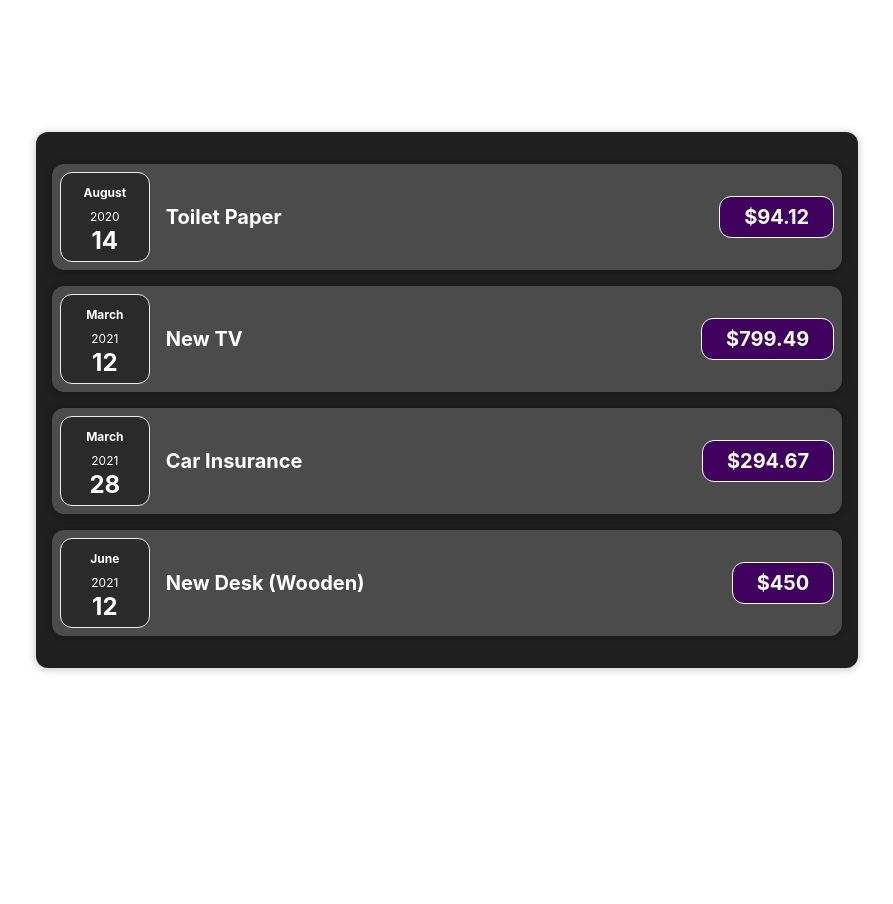
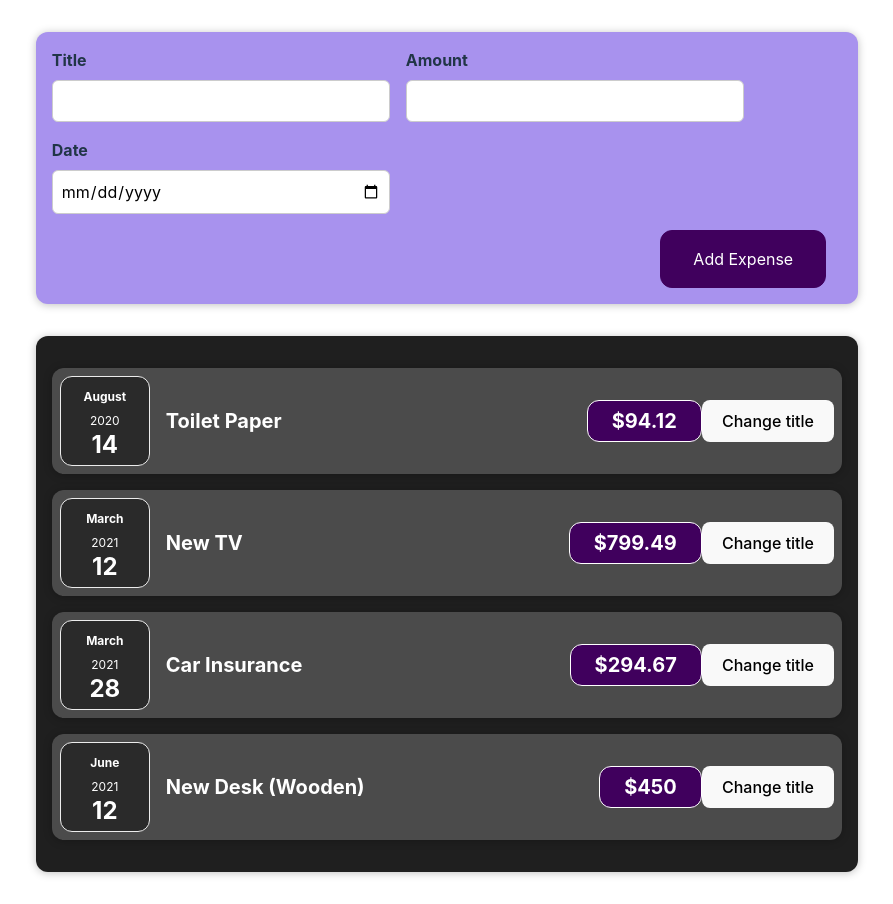
Before and after one commit to mbartos00/udemy-react, a React (Vite) app: page / in a window 1280 px wide. Shown: the whole page, without its empty margins (193-1086 px from the left). Before the commit the page ends 800 px from the top, so only its background shows below. Built offline with nearby package versions, Linux system fonts and the light colour scheme.

Commit message:
Add useState to components, add form component

```diff
--- a/src/App.jsx
+++ b/src/App.jsx
@@ -1,4 +1,5 @@
 import Expenses from './components/Expenses/Expenses';
+import NewExpense from './components/NewExpense/NewExpense';
 
 const App = () => {
   const expenses = [
@@ -25,6 +26,7 @@
 
   return (
     <div>
+      <NewExpense />
       <Expenses expenses={expenses} />
     </div>
   );
--- a/src/components/Expenses/ExpenseItem.jsx
+++ b/src/components/Expenses/ExpenseItem.jsx
@@ -1,17 +1,22 @@
-import React from 'react';
 import './ExpenseItem.css';
 import ExpenseDate from './ExpenseDate';
 import Card from '../UI/Card';
+import { useState } from 'react';
+
 const ExpenseItem = ({ date, title, amount }) => {
+  const [expenseTitle, setExpenseTitle] = useState(title);
+  const handleClick = () => {
+    setExpenseTitle();
+  };
+
   return (
     <Card className='expense-item'>
-      <div>
-        <ExpenseDate date={date} />
-      </div>
+      <ExpenseDate date={date} />
       <div className='expense-item__description'>
-        <h2>{title}</h2>
+        <h2>{expenseTitle}</h2>
         <div className='expense-item__price'>${amount}</div>
       </div>
+      <button onClick={handleClick}>Change title</button>
     </Card>
   );
 };
--- /dev/null
+++ b/src/components/NewExpense/ExpenseForm.css
@@ -0,0 +1,26 @@
+.new-expense__controls {
+  display: flex;
+  flex-wrap: wrap;
+  gap: 1rem;
+  margin-bottom: 1rem;
+  text-align: left;
+}
+
+.new-expense__control label {
+  font-weight: bold;
+  margin-bottom: 0.5rem;
+  display: block;
+}
+
+.new-expense__control input {
+  font: inherit;
+  padding: 0.5rem;
+  border-radius: 6px;
+  border: 1px solid #ccc;
+  width: 20rem;
+  max-width: 100%;
+}
+
+.new-expense__actions {
+  text-align: right;
+}
--- /dev/null
+++ b/src/components/NewExpense/ExpenseForm.jsx
@@ -0,0 +1,66 @@
+import React, { useState } from 'react';
+import './ExpenseForm.css';
+
+function ExpenseForm() {
+  const [inputValues, setinputValues] = useState({
+    title: '',
+    amount: '',
+    date: '',
+  });
+
+  const handleFormSubmit = (e) => {
+    e.preventDefault();
+    const date = new Date(inputValues.date);
+    const expenseData = {
+      ...inputValues,
+      date,
+    };
+    setinputValues({ title: '', amount: '', date: '' });
+  };
+
+  const handleInputChange = (e) => {
+    setinputValues((prev) => ({ ...prev, [e.target.id]: e.target.value }));
+  };
+  return (
+    <form onSubmit={handleFormSubmit}>
+      <div className='new-expense__controls'>
+        <div className='new-expense__control'>
+          <label htmlFor='title'>Title</label>
+          <input
+            value={inputValues.title}
+            onChange={handleInputChange}
+            id='title'
+            type='text'
+          />
+        </div>
+        <div className='new-expense__control'>
+          <label htmlFor='amount'>Amount</label>
+          <input
+            value={inputValues.amount}
+            onChange={handleInputChange}
+            id='amount'
+            type='number'
+            min='0.01'
+            step='0.01'
+          />
+        </div>
+        <div className='new-expense__control'>
+          <label htmlFor='date'>Date</label>
+          <input
+            value={inputValues.date}
+            onChange={handleInputChange}
+            id='date'
+            type='date'
+            min='2019-01-01'
+            max='2025-12-31'
+          />
+        </div>
+      </div>
+      <div className='new-expense__actions'>
+        <button>Add Expense</button>
+      </div>
+    </form>
+  );
+}
+
+export default ExpenseForm;
--- /dev/null
+++ b/src/components/NewExpense/NewExpense.css
@@ -0,0 +1,38 @@
+.new-expense {
+  background-color: #a892ee;
+  padding: 1rem;
+  margin: 2rem auto;
+  width: 50rem;
+  max-width: 95%;
+  border-radius: 12px;
+  text-align: center;
+  box-shadow: 0 1px 8px rgba(0, 0, 0, 0.25);
+}
+
+.new-expense button {
+  font: inherit;
+  cursor: pointer;
+  padding: 1rem 2rem;
+  border: 1px solid #40005d;
+  background-color: #40005d;
+  color: white;
+  border-radius: 12px;
+  margin-right: 1rem;
+}
+
+.new-expense button:hover,
+.new-expense button:active {
+  background-color: #510674;
+  border-color: #510674;
+}
+
+.new-expense button.alternative {
+  color: #220131;
+  border-color: transparent;
+  background-color: transparent;
+}
+
+.new-expense button.alternative:hover,
+.new-expense button.alternative:active {
+  background-color: #ddb3f8;
+}
--- /dev/null
+++ b/src/components/NewExpense/NewExpense.jsx
@@ -0,0 +1,13 @@
+import React from 'react';
+import ExpenseForm from './ExpenseForm';
+import './NewExpense.css';
+
+function NewExpense() {
+  return (
+    <div className='new-expense'>
+      <ExpenseForm />
+    </div>
+  );
+}
+
+export default NewExpense;
```
